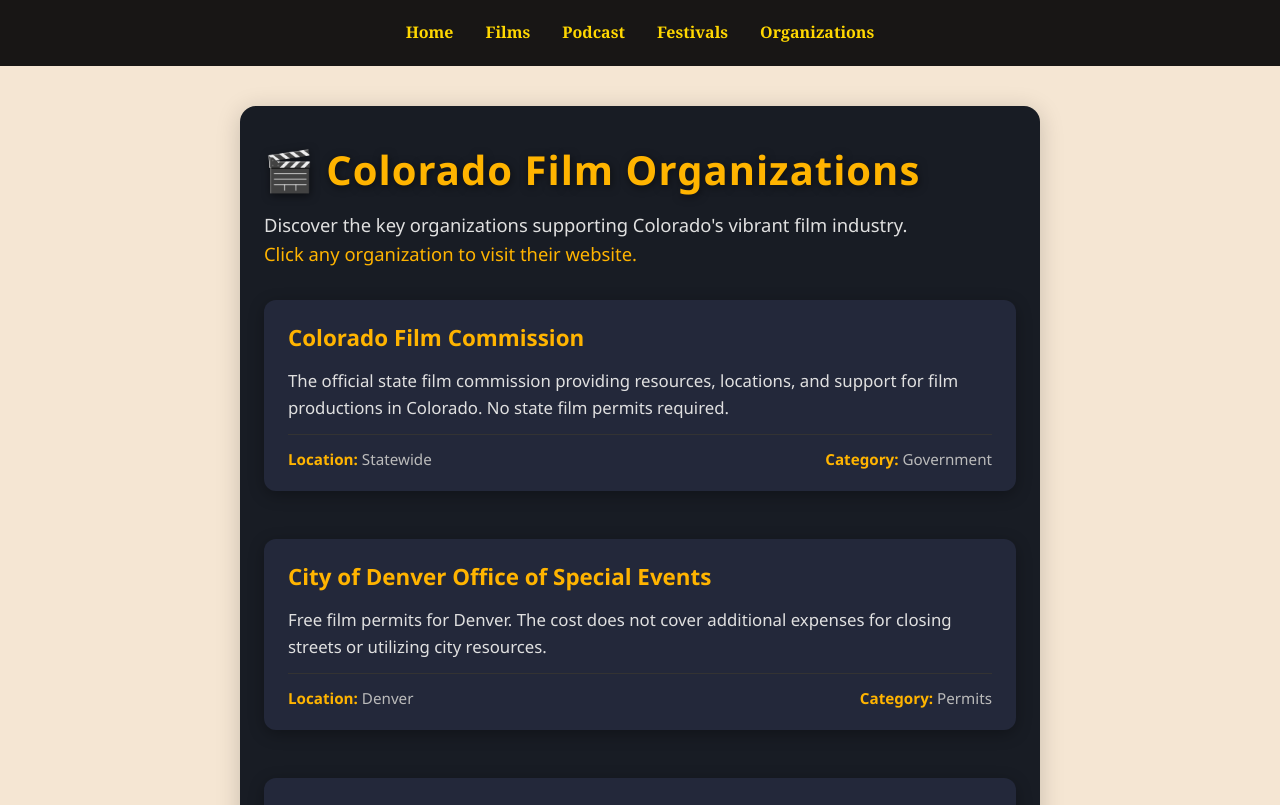
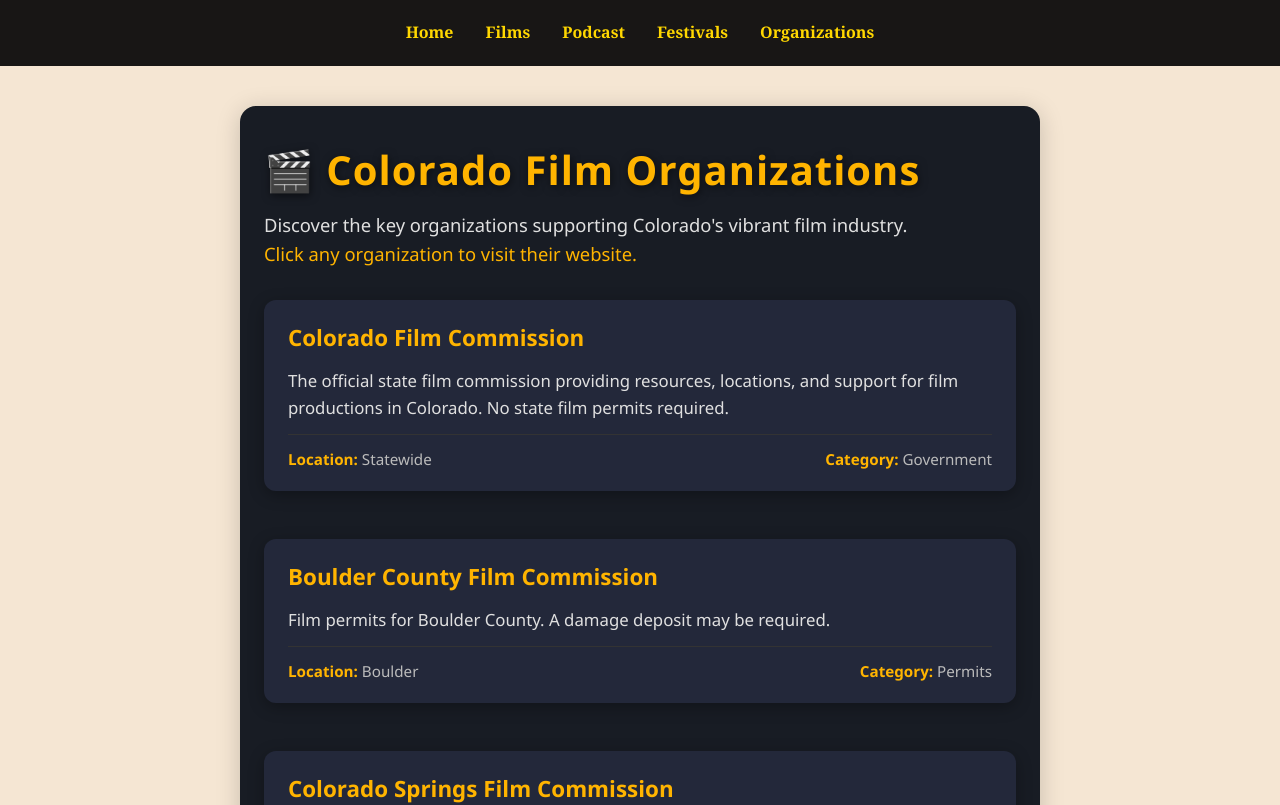
Before and after one commit to CDarts48/cofilms, a Next.js app: page /organizations in a window 1280 px wide. Shown: the top 805 px of the page. Built offline with nearby package versions, Linux system fonts and the light colour scheme.

Commit message:
remove org

```diff
--- a/src/app/organizations/page.tsx
+++ b/src/app/organizations/page.tsx
@@ -20,13 +20,6 @@ const organizations: Organization[] = [
         description: 'The official state film commission providing resources, locations, and support for film productions in Colorado. No state film permits required.',
         location: 'Statewide',
         category: 'Government'
-    },
-    {
-        name: 'City of Denver Office of Special Events',
-        url: 'https://www.denvergov.org/Government/Agencies-Departments-Offices/Agencies-Departments-Offices-Directory/Special-Events',
-        description: 'Free film permits for Denver. The cost does not cover additional expenses for closing streets or utilizing city resources.',
-        location: 'Denver',
-        category: 'Permits'
     },
     {
         name: 'Boulder County Film Commission',
```
